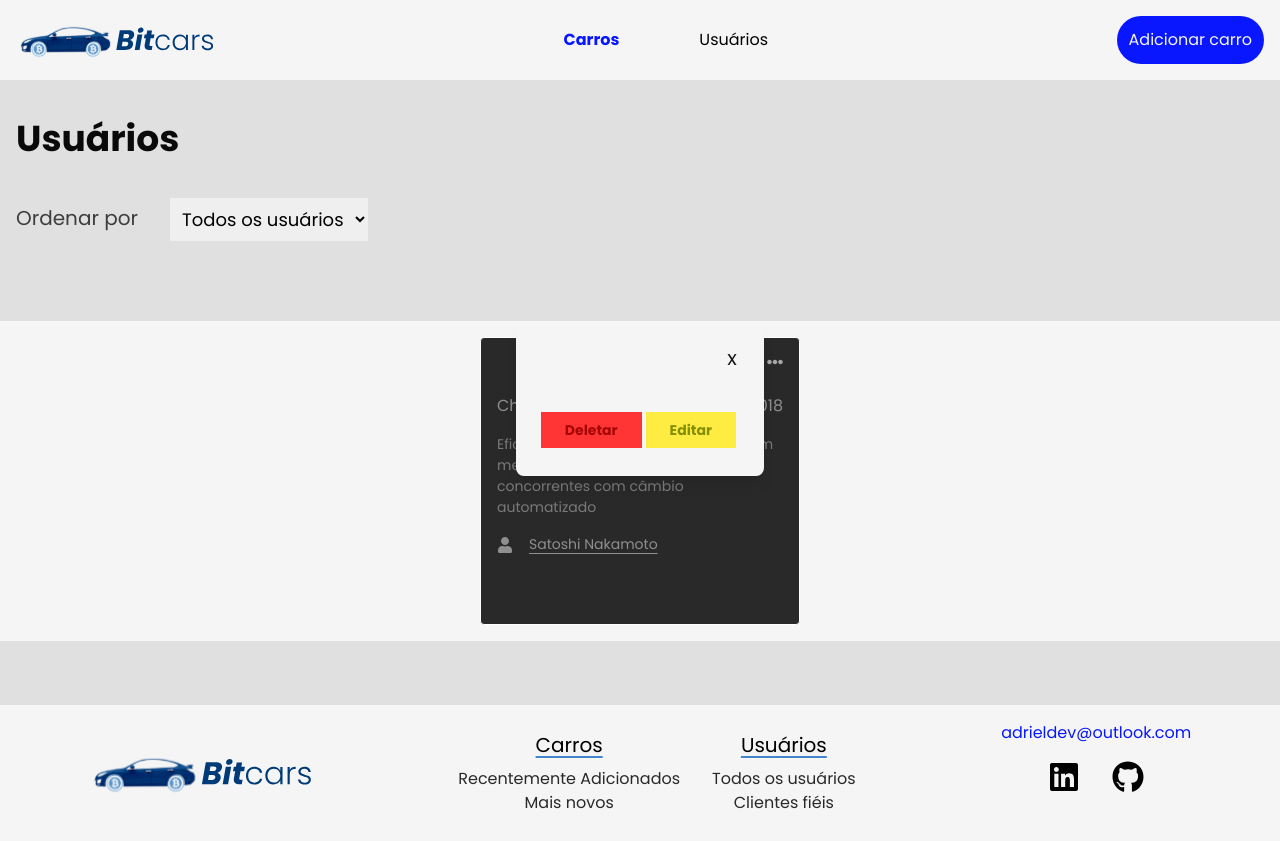
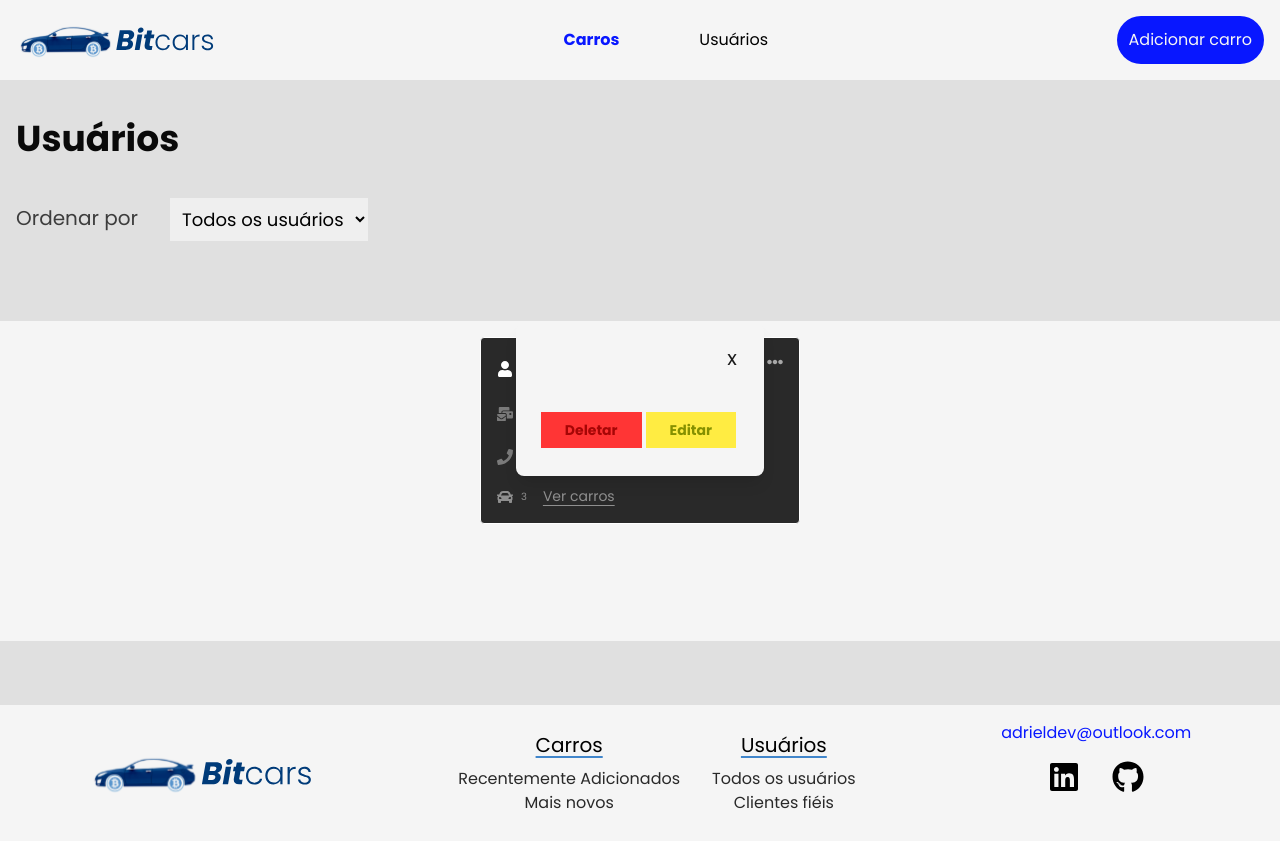
Before and after one commit to glauber-FullStackDev/desafio-dev-junior-b2u, a React (Vite) app in the folder frontend/bitcar/: page / in a window 1280 px wide. Both pictures are taken after a click on the icon 774 px from the left and 362 px from the top of the page. Built offline with nearby package versions, Linux system fonts and the light colour scheme.

Commit message:
feat-modal-edit-user

```diff
--- a/frontend/bitcar/src/components/Button.jsx
+++ b/frontend/bitcar/src/components/Button.jsx
@@ -2,7 +2,7 @@ import React from 'react'
 
 const Button = ({text,callback}) => {
   return (
-    <button className='bg-primary-dark text-gray-twelve rounded-full p-3' onClick={()=>callback(true)}>
+    <button className='bg-primary-dark text-gray-twelve rounded-full p-3' onClick={()=>callback ? callback(true) : ''}>
         {text}
     </button>
   )
--- a/frontend/bitcar/src/components/CardUser.jsx
+++ b/frontend/bitcar/src/components/CardUser.jsx
@@ -2,9 +2,9 @@ import React from 'react'
 import {FaCar,FaEllipsisH, FaUser,FaMailBulk,FaPhone} from 'react-icons/fa'
 import { useContext } from 'react'
 import { ModalContext } from '../contexts/ModalContext'
-import ModalEditDeleteItem from './ModalEditDeleteItem'
+import ModalEditDeleteUserItem from './ModalEditDeleteUserItem'
 const CardUser = () => {
-    const {modalEditDelete,setModalEditDelete} = useContext(ModalContext)
+   const {modalEditDeleteUser,setModalEditDeleteUser} = useContext(ModalContext)
 
   return (
     <div className='bg-gray-three w-80 p-4 h-fit flex flex-col gap-y-4 text-white border rounded'>
@@ -13,7 +13,7 @@ const CardUser = () => {
             <FaUser color='#fff'/>
             <h2 className='text-white text-[20px]'>Satoshi Nakamoto</h2>
         </div>
-            <FaEllipsisH color='#A8A8A8' className='cursor-pointer' onClick={()=>setModalEditDelete(!modalEditDelete)}/>
+            <FaEllipsisH color='#A8A8A8' className='cursor-pointer' onClick={()=>{setModalEditDeleteUser(true)}} />
         </div>
         <div className='flex items-center gap-x-2'>
             <FaMailBulk color='#7A7A7A '/>
@@ -31,7 +31,7 @@ const CardUser = () => {
 
             <h2 className='text-[14px] text-gray-eight underline underline-offset-4 decoration-gray-eight cursor-pointer'>Ver carros</h2>
         </div>
-        <ModalEditDeleteItem modal={modalEditDelete} setModal={setModalEditDelete}/>
+        <ModalEditDeleteUserItem modal={modalEditDeleteUser} setModal={setModalEditDeleteUser}/>
 
     </div>
   )
--- a/frontend/bitcar/src/components/DashboardShowcase.jsx
+++ b/frontend/bitcar/src/components/DashboardShowcase.jsx
@@ -5,7 +5,7 @@ import CardUser from './CardUser'
 const DashboardShowcase = () => {
   return (
     <div className='bg-gray-twelve overflow-y-scroll justify-center h-80 w-full mt-16 flex flex-wrap gap-4 p-4'>
-      <CardCar/>
+      <CardUser/>
 
 
     </div>
--- /dev/null
+++ b/frontend/bitcar/src/components/ModalEditDeleteUserItem.jsx
@@ -0,0 +1,59 @@
+import { useContext } from "react"
+import {ModalContext} from '../contexts/ModalContext'
+import ModalEditUserItem from "./ModalEditUserItem";
+
+
+const ModalEditDeleteUserItem = ({modal,setModal}) => {
+  const {modalEditUser,setModalEditUser} = useContext(ModalContext);
+
+  return (
+    <>
+      {modal ? (
+        <>
+          <div className="flex justify-center items-center overflow-x-hidden overflow-y-auto fixed inset-0 z-50 outline-none focus:outline-none">
+            <div className="relative w-auto my-6 mx-auto max-w-3xl">
+              <div className="border-0 rounded-lg shadow-lg relative flex flex-col w-full bg-gray-twelve outline-none focus:outline-none">
+                <div className="flex items-start justify-between p-5">
+                  <button
+                    className="bg-transparent border-0 text-black float-right"
+                    onClick={() => setModal(false)}
+                  >
+                    <div className="flex justify-end w-52">
+                    <h2 className="text-gray-two opacity-7 h-6 w-6 text-xl bg-gray-400 py-0 rounded-full">
+                    x
+                    </h2>
+
+                    </div>
+
+                  </button>
+                </div>
+
+                <div className="flex items-center justify-end p-6 ">
+                  <button
+                    className="text-[#A60606] bg-[#FF3535] font-bold px-6 py-2 text-sm mr-1 mb-1"
+                    type="button"
+                    onClick={() => setModal(false)}
+                  >
+                    Deletar
+
+                  </button>
+                  <button
+                    className="text-[#859000] bg-[#FFEC42] font-bold px-6 py-2 text-sm mr-1 mb-1"
+                    type="button"
+                    onClick={() =>{ setModal(false);setModalEditUser(true)}}
+                  >
+                    Editar
+                  </button>
+                </div>
+              </div>
+            </div>
+          </div>
+
+        </>
+      ) : null}
+      <ModalEditUserItem modal={modalEditUser} setModal={setModalEditUser}/>
+    </>
+  )
+}
+
+export default ModalEditDeleteUserItem
--- /dev/null
+++ b/frontend/bitcar/src/components/ModalEditUserItem.jsx
@@ -0,0 +1,51 @@
+import React from 'react'
+import Button from './Button'
+
+const ModalEditUserItem = ({modal,setModal}) => {
+
+  return (
+    <>
+      {modal ? (
+        <>
+          <div className="flex justify-center items-center overflow-x-hidden overflow-y-auto fixed inset-0 z-50">
+            <div className="relative w-auto my-6 mx-auto max-w-3xl ">
+              <div className="border-0 rounded-lg shadow-lg relative p-4 flex flex-col w-full bg-gray-twelve ">
+                <div className="flex flex-col p-5 gap-y-2">
+                  <button
+                    className="bg-transparent border-0 text-black float-right"
+                    onClick={() => setModal(false)}
+                  >
+                    <div className="flex justify-end">
+                    <h2 className="text-gray-two opacity-7 h-6 w-6 text-xl bg-gray-400 py-0 rounded-full">
+                      x
+                    </h2>
+                    </div>
+                  </button>
+                  <h2 className='text-center mt-4 font-semibold text-2xl text-gray-three'>
+                    Editar Usuário
+                  </h2>
+                  <form className='flex flex-col gap-y-2 '>
+                      <label className='font-medium text-gray-three'>Nome</label>
+                      <input type='text' placeholder='Prisma' className='bg-gray-eleven p-2 outline-none border rounded focus:border-primary-dark mb-2 text-gray-two'/>
+                    <label className='font-medium text-gray-three'>Email</label>
+                    <input type='text' placeholder='2018' className='bg-gray-eleven p-2 outline-none border rounded focus:border-primary-dark mb-2  text-gray-two'/>
+                    <label className='font-medium text-gray-three'>Telefone</label>
+                    <input type='text' placeholder='Chevrolet' className='bg-gray-eleven p-2 outline-none border rounded focus:border-primary-dark mb-2  text-gray-two'/>
+                    <div className='mt-4 justify-center items-center flex'>
+                    <Button text={'Editar usuário'} />
+                    </div>
+
+
+                  </form>
+
+                </div>
+              </div>
+            </div>
+          </div>
+        </>
+      ) : null}
+    </>
+  )
+}
+
+export default ModalEditUserItem
--- a/frontend/bitcar/src/contexts/ModalContext.jsx
+++ b/frontend/bitcar/src/contexts/ModalContext.jsx
@@ -6,10 +6,13 @@ export const ModalProvider = ({children}) => {
     const [modalEditDelete,setModalEditDelete] = useState(false);
     const [modalUser,setModalUser] = useState(false);
     const [modalEditCar,setModalEditCar] = useState(false);
+    const [modalEditDeleteUser,setModalEditDeleteUser] = useState(false);
+    const [modalEditUser, setModalEditUser] = useState(false);
+
 
 
     return (
-        <ModalContext.Provider value={{modalEditCar,setModalEditCar,modalUser,setModalUser,modalEditDelete,setModalEditDelete}}>
+        <ModalContext.Provider value={{modalEditUser, setModalEditUser,modalEditCar,setModalEditCar,modalUser,setModalUser,modalEditDelete,setModalEditDelete,modalEditDeleteUser,setModalEditDeleteUser}}>
             {children}
         </ModalContext.Provider>
     )
```
